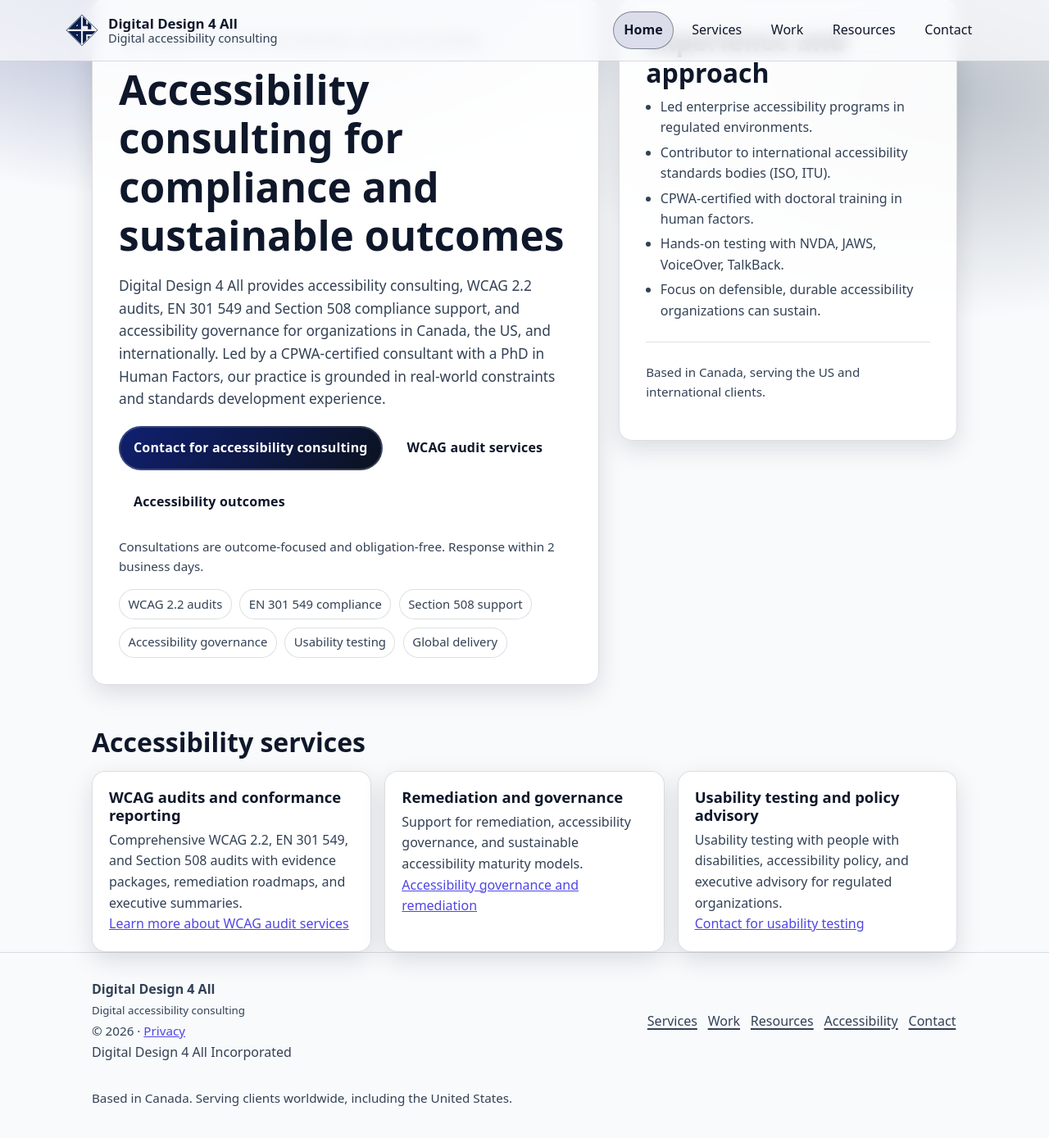
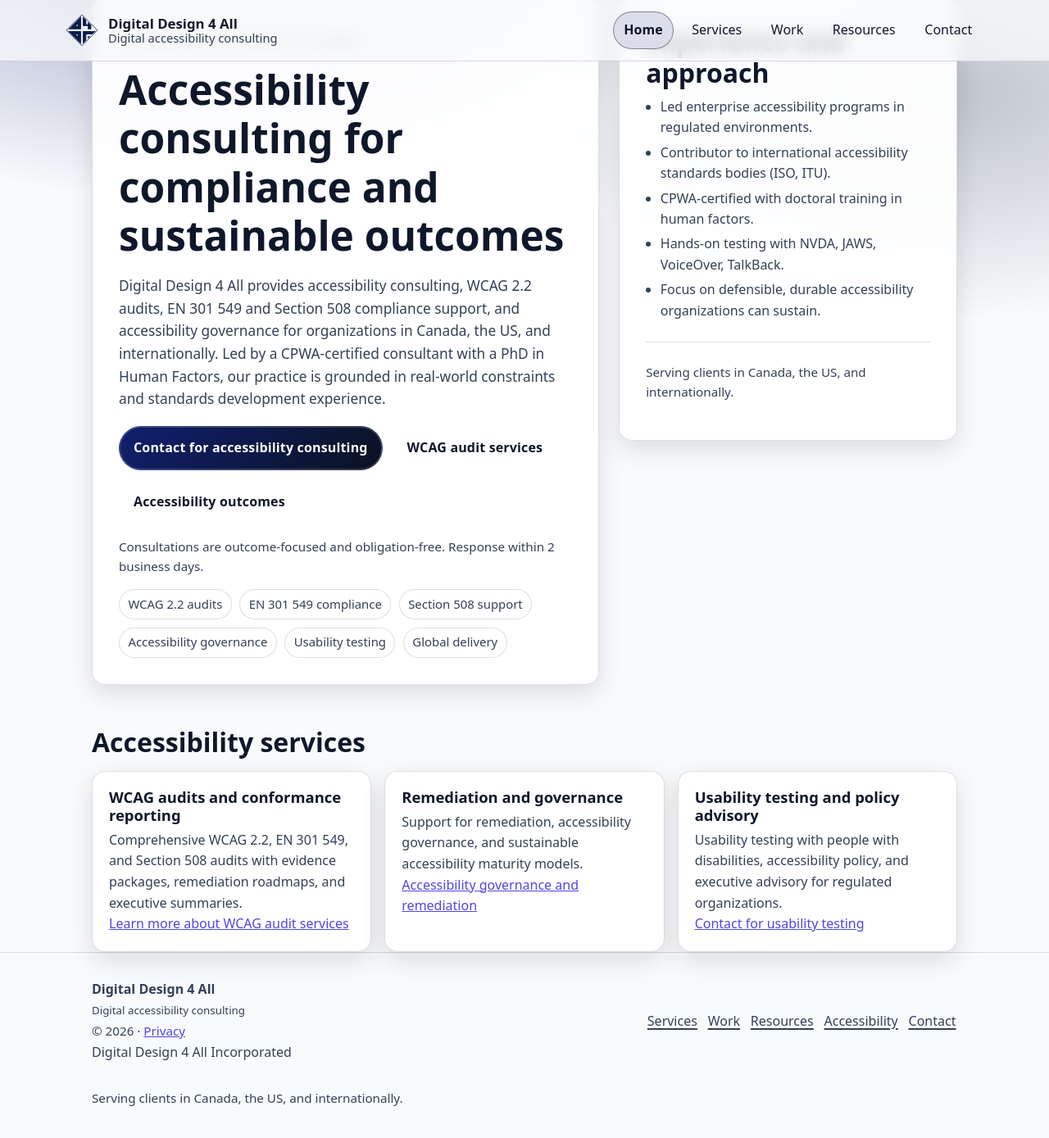
Before and after one commit to dd4a/site, a Jekyll site: the page built from index.html, in a window 1280 px wide and 1400 px high, scrolled down 112 px. Shown: the top 1389 px of the window at 82% size. Built offline with Jekyll 4.4.1, drawn with Linux system fonts in a browser that asks for light colours.

Commit message:
Neutralize geography copy site-wide; remove 'Based in Canada' lead
Replace 'Based in Canada' lead phrasing in kicker, hero aside, and
footer with 'Serving clients in Canada, the US, and internationally.'
Also commits pre-commit hook executable bit, strips CRLF line endings,
and fixes CLAUDE.md to pass the email-pattern hook.

```diff
--- a/_includes/footer.html
+++ b/_includes/footer.html
@@ -14,7 +14,7 @@
       <a href="{{ site.baseurl }}/contact.html">Contact</a>
     </nav>
     <div>
-      <p class="help">Based in Canada. Serving clients worldwide, including the United States.</p>
+      <p class="help">Serving clients in Canada, the US, and internationally.</p>
     </div>
   </div>
 </footer>
--- a/index.html
+++ b/index.html
@@ -11,7 +11,7 @@
 <section class="hero" aria-labelledby="hero-title">
   <div class="hero-grid">
     <div class="card hero-copy">
-      <span class="kicker"><span class="kicker-dot" aria-hidden="true"></span> Canada, the US, and internationally · practical accessibility</span>
+      <span class="kicker"><span class="kicker-dot" aria-hidden="true"></span> Global delivery · practical accessibility</span>
       <h1 id="hero-title">Accessibility consulting for compliance and sustainable outcomes</h1>
       <p class="lead">
         Digital Design 4 All provides accessibility consulting, WCAG 2.2 audits, EN 301 549 and Section 508 compliance support, and accessibility governance for organizations in Canada, the US, and internationally. Led by a CPWA-certified consultant with a PhD in Human Factors, our practice is grounded in real-world constraints and standards development experience.
@@ -42,7 +42,7 @@
       </ul>
       <hr class="hr" />
       <p class="help">
-        Based in Canada, serving the US and international clients.
+        Serving clients in Canada, the US, and internationally.
       </p>
     </section>
   </div>
```
Also changed, not shown: CLAUDE.md (+1 -1 lines), 1 other file.
